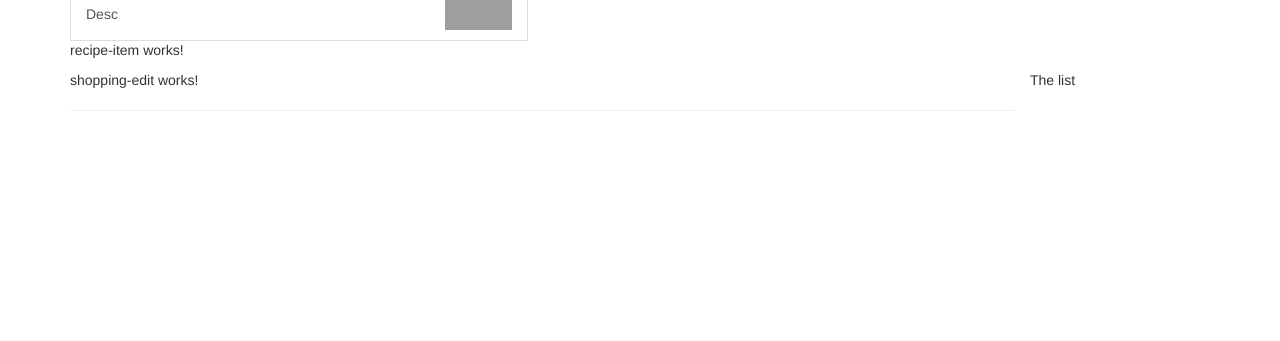
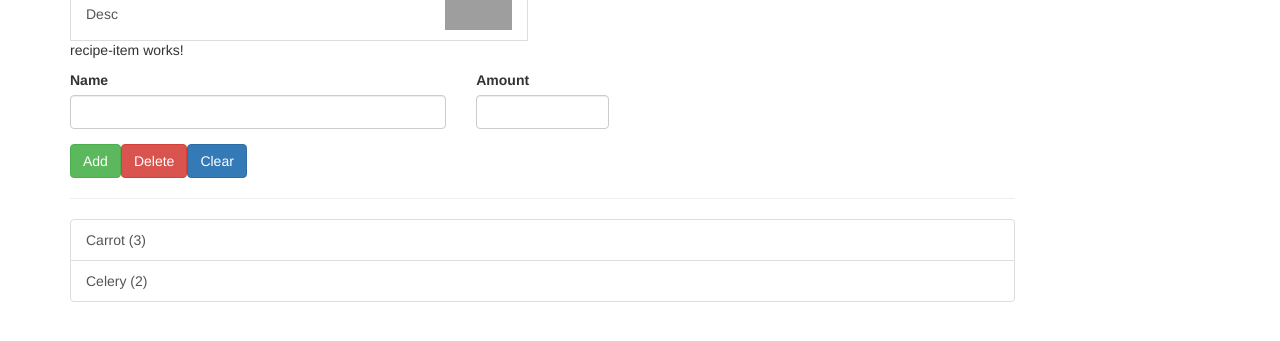
Before and after one commit to mk195787/angular-complete-guide-final-app, an Angular app: page / in a window 1280 px wide. Shown: the part 249-590 px from the top of the page. Built offline with nearby package versions, Linux system fonts and the light colour scheme; grey boxes are pictures that could not be loaded.

Commit message:
Shopping list

```diff
--- /dev/null
+++ b/src/app/shared/ingredient.model.ts
@@ -0,0 +1,3 @@
+export class Ingredient {
+    constructor(public name: string, public amount: number) {}
+}
--- a/src/app/shopping-list/shopping-edit/shopping-edit.component.html
+++ b/src/app/shopping-list/shopping-edit/shopping-edit.component.html
@@ -1,3 +1,23 @@
-<p>
-  shopping-edit works!
-</p>
+<div class="row">
+  <div class="col-xs-12">
+    <form>
+      <div class="row">
+        <div class="col-sm-5 form-group">
+          <label for="name">Name</label>
+          <input id="name" type="text" class="form-control">
+        </div>
+        <div class="col-sm-2 form-group">
+          <label for="amount">Amount</label>
+          <input type="number" id="amount" class="form-control">
+        </div>
+      </div>
+      <div class="row">
+        <div class="col-xs-12">
+          <button class="btn btn-success" type="submit">Add</button>
+          <button class="btn btn-danger" type="submit">Delete</button>
+          <button class="btn btn-primary" type="submit">Clear</button>
+        </div>
+      </div>
+    </form>
+  </div>
+</div>
--- a/src/app/shopping-list/shopping-list.component.html
+++ b/src/app/shopping-list/shopping-list.component.html
@@ -2,6 +2,14 @@
   <div class="col-xs-10">
     <app-shopping-edit></app-shopping-edit>
     <hr />
+    <ul class="list-group">
+      <a
+            class="list-group-item"
+            style="cursor: pointer"
+            *ngFor="let ingredient of ingredients"
+            >
+          {{ ingredient.name}} ({{ ingredient.amount }})
+          </a>
+    </ul>
   </div>
-  <p>The list</p>
 </div>
--- a/src/app/shopping-list/shopping-list.component.ts
+++ b/src/app/shopping-list/shopping-list.component.ts
@@ -1,3 +1,4 @@
+import { Ingredient } from './../shared/ingredient.model';
 import { Component, OnInit } from '@angular/core';
 
 @Component({
@@ -6,6 +7,10 @@ import { Component, OnInit } from '@angular/core';
   styleUrls: ['./shopping-list.component.css']
 })
 export class ShoppingListComponent implements OnInit {
+  ingredients: Ingredient[] = [
+    new Ingredient('Carrot', 3),
+    new Ingredient('Celery', 2)
+  ];
 
   constructor() { }
 
```
Also changed, not shown: resource.json (added, +7 -0 lines).
